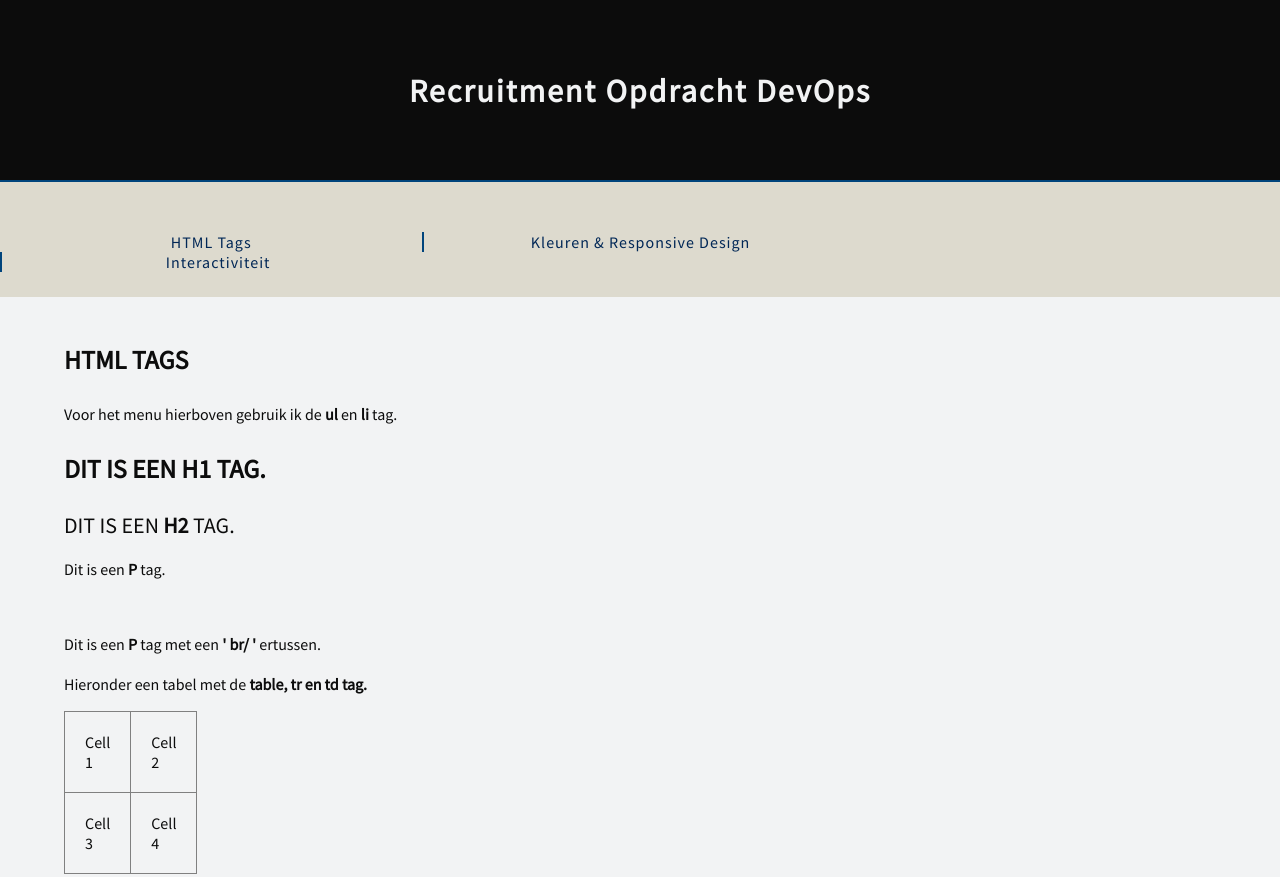
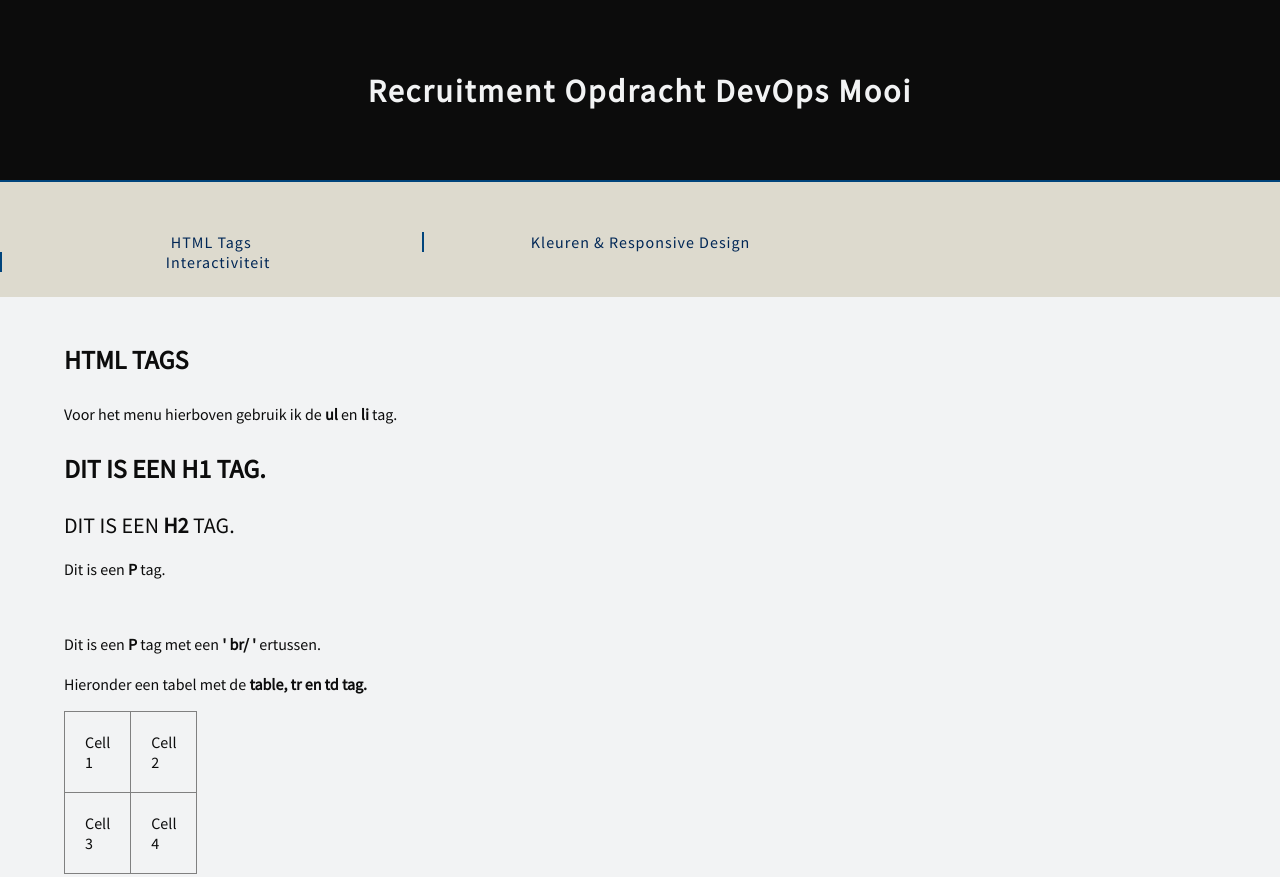
Before and after one commit to tomcampfens/htmldevops, a plain HTML site: page index.html in a window 1280 px wide. Shown: the top 877 px of the page. Drawn offline with Linux system fonts and the light colour scheme.

Commit message:
tekstveranderd

```diff
--- a/index.html
+++ b/index.html
@@ -14,7 +14,7 @@
   <div class="container">
     <header>
       <div class="primary_header">
-        <h1 class="title">Recruitment Opdracht DevOps</h1>
+        <h1 class="title">Recruitment Opdracht DevOps Mooi</h1>
       </div>
       <nav class="secondary_header" id="menu">
         <ul>
```
